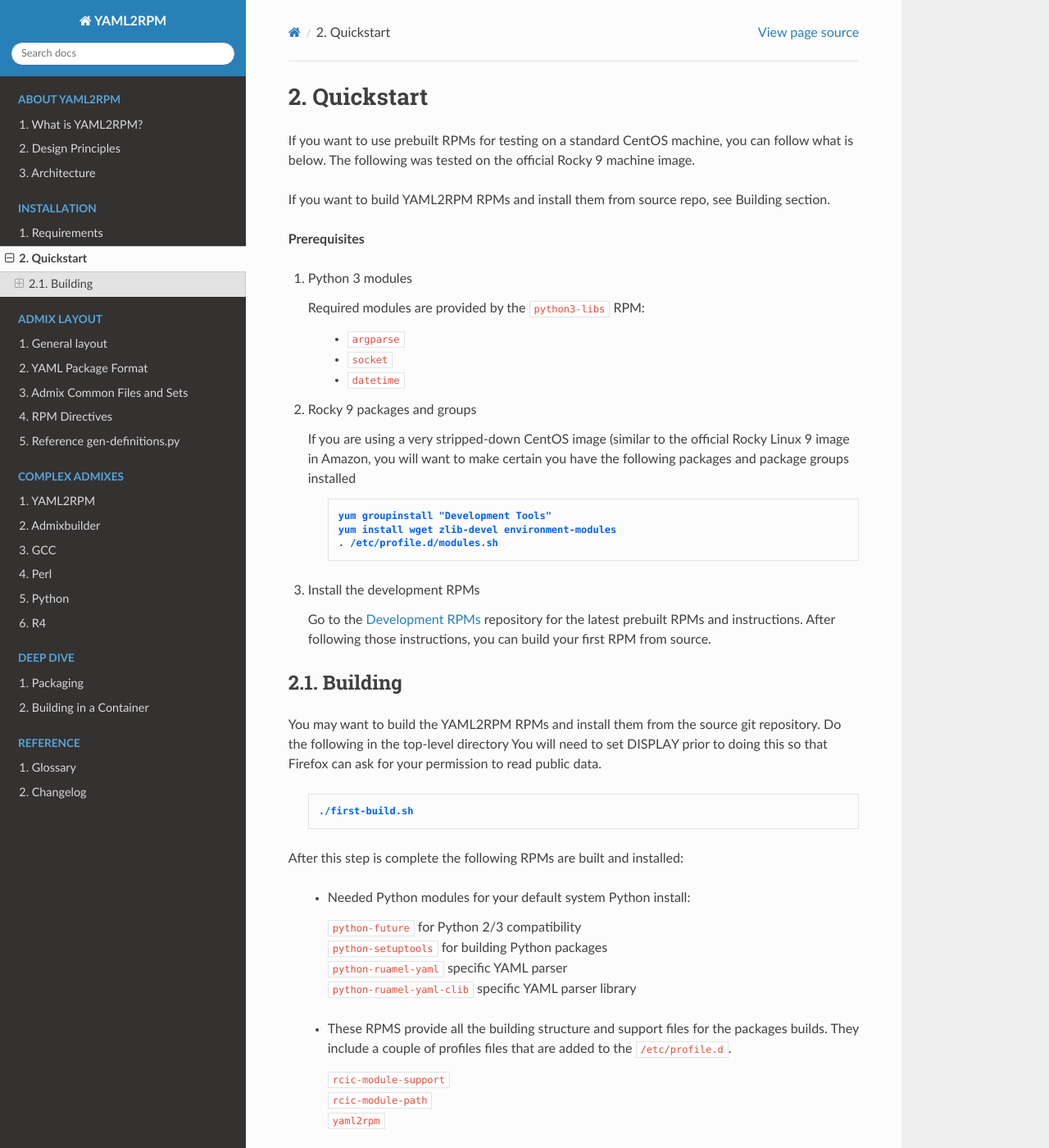
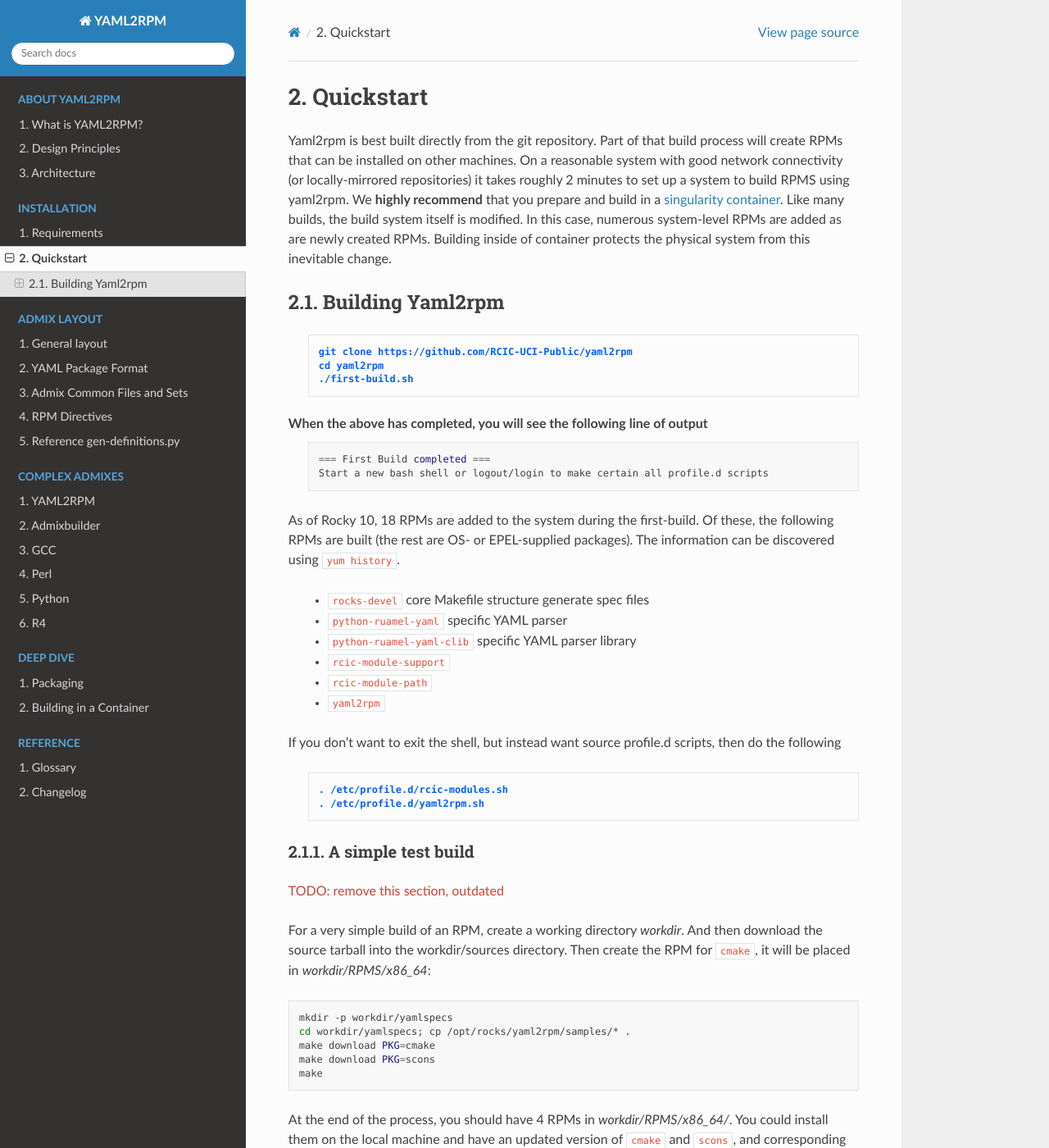
Before and after one commit to RCIC-UCI-Public/yaml2rpm-docs, a Sphinx documentation site: the page built from docs/source/installation/quickstart.rst, in a window 1280 px wide and 1400 px high. Shown: the whole window at 82% size. Built offline with Sphinx 7.4.7 and the Read the Docs theme 3.1.0, drawn with Linux system fonts in a browser that asks for light colours; some of the changed text lies outside the part shown.

Commit message:
Some more deep-dive details on setting up the build container. Quickstart now references the singularity build instructions

```diff
--- a/docs/source/installation/quickstart.rst
+++ b/docs/source/installation/quickstart.rst
@@ -3,68 +3,43 @@
 Quickstart
 ==========
 
-If you want to use prebuilt RPMs for testing on a standard CentOS machine, you can follow what is below. The following was
-tested on the official Rocky 9 machine image.
+Yaml2rpm is best built directly from the git repository.  Part of that build process will create RPMs
+that can be installed on other machines. On a reasonable system with good network connectivity (or locally-mirrored
+repositories) it takes roughly 2 minutes to set up a system to build RPMS using yaml2rpm. We **highly
+recommend** that you prepare and build in a :ref:`singularity container<dd_container>`. Like many builds,
+the build system itself is modified. In this case, numerous system-level RPMs are added as are newly created RPMs.
+Building inside of container protects the physical system from this inevitable change.
 
-If you want to build YAML2RPM RPMs and install them from source repo, see Building section.
+Building Yaml2rpm
+-----------------
 
-**Prerequisites**
-
-1. Python 3 modules
-
-   Required modules are provided by the ``python3-libs`` RPM:
-
-     - ``argparse``
-     - ``socket``
-     - ``datetime``
-
-2. Rocky 9 packages and groups
-
-   If you are using a very stripped-down CentOS image (similar to the official Rocky Linux 9 image in Amazon, you will
-   want to make certain you have the following packages and package groups installed
-
-     .. parsed-literal::
-        :command:`yum groupinstall "Development Tools"`
-        :command:`yum install wget zlib-devel environment-modules`
-        :command:`. /etc/profile.d/modules.sh`
-
-3. Install the development RPMs
-
-   Go to the `Development RPMs <https://github.com/RCIC-UCI-Public/development-RPMS#development-rpms/>`_ repository
-   for the latest prebuilt RPMs and instructions. After following those instructions, you can build your first RPM from source.
-
-.. _building rpm:
-
-Building
-----------
-
-You may want to build the YAML2RPM RPMs and install them from the source git repository.
-Do the following in the top-level directory
-You will need to set DISPLAY prior to doing this so that Firefox can ask for your permission to read public data.
 
    .. parsed-literal::
+
+      :command:`git clone https://github.com/RCIC-UCI-Public/yaml2rpm`
+      :command:`cd yaml2rpm`
       :command:`./first-build.sh`
 
-After this step is complete the following RPMs are built and installed:
 
-  * Needed Python modules for your default system Python install:
+When the above has completed, you will see the following line of output
+   .. code-block:: bash
 
-    | ``python-future`` for Python 2/3 compatibility
-    | ``python-setuptools`` for building Python packages
-    | ``python-ruamel-yaml`` specific YAML parser
-    | ``python-ruamel-yaml-clib`` specific YAML parser library
-
-  * These RPMS provide all the building structure and support files for
-    the packages builds. They include a couple of profiles files that are added to the ``/etc/profile.d``.
-
-    | ``rcic-module-support``
-    | ``rcic-module-path``
-    | ``yaml2rpm``
+      === First Build completed ===
+      Start a new bash shell or logout/login to make certain all profile.d scripts
 
 
+As of Rocky 10, 18 RPMs are added to the system during the first-build. Of these, the following
+RPMs are built (the rest are OS- or EPEL-supplied packages). The information can be discovered using
+``yum history``.
 
-In order to proceed with next steps simply execute the following profiles scripts
-(for future logins they will be automatically sourced by the login shell):
+    * ``rocks-devel`` core Makefile structure generate spec files
+    * ``python-ruamel-yaml`` specific YAML parser
+    * ``python-ruamel-yaml-clib`` specific YAML parser library
+    * ``rcic-module-support``
+    * ``rcic-module-path``
+    * ``yaml2rpm``
+
+If you don't want to exit the shell, but instead want source profile.d scripts, then do the following
 
    .. parsed-literal::
       :command:`. /etc/profile.d/rcic-modules.sh`
```
Also changed, not shown: docs/source/deep-dive/singularity.rst (+55 -1 lines).
